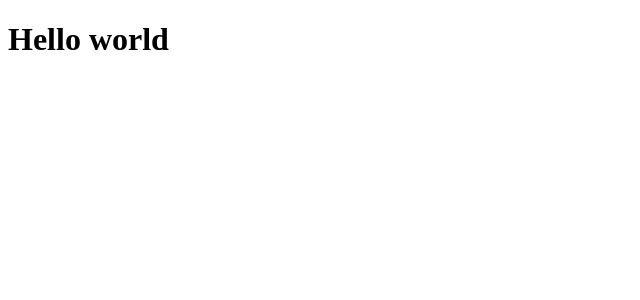
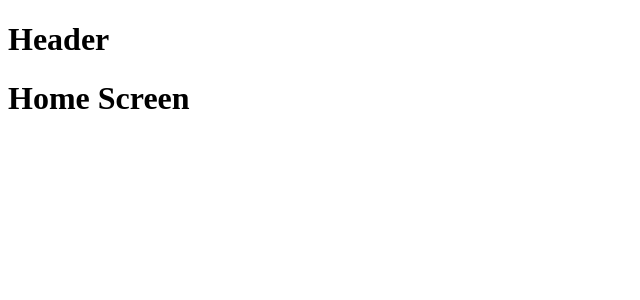
Before and after one commit to AlanJhonatan/ignite-reactjs-challenge-coffee-delivery, a React (Vite) app: page / in a window 1280 px wide. Shown: the top 300 px of the page, without its empty margins (0-640 px from the left). Built offline with nearby package versions, Linux system fonts and the light colour scheme.

Commit message:
feat: add basic navigation using BrowserRouter and Outlet

```diff
--- a/src/App.tsx
+++ b/src/App.tsx
@@ -1,3 +1,10 @@
+import { BrowserRouter } from 'react-router-dom'
+import { Router } from './Router'
+
 export function App() {
-  return <h1>Hello world</h1>
+  return (
+    <BrowserRouter>
+      <Router />
+    </BrowserRouter>
+  )
 }
--- /dev/null
+++ b/src/Router.tsx
@@ -0,0 +1,15 @@
+import { Route, Routes } from 'react-router-dom'
+import { Home } from './pages/Home'
+import { Header } from './components/Header'
+import { Checkout } from './pages/Checkout'
+
+export function Router() {
+  return (
+    <Routes>
+      <Route path="/" element={<Header />}>
+        <Route path="/" element={<Home />} />
+        <Route path="/checkout" element={<Checkout />} />
+      </Route>
+    </Routes>
+  )
+}
--- /dev/null
+++ b/src/components/Header/index.tsx
@@ -0,0 +1,10 @@
+import { Outlet } from 'react-router-dom'
+
+export function Header() {
+  return (
+    <>
+      <h1>Header</h1>
+      <Outlet />
+    </>
+  )
+}
--- /dev/null
+++ b/src/pages/Checkout/index.tsx
@@ -0,0 +1,3 @@
+export function Checkout() {
+  return <h1>Checkout Screen</h1>
+}
--- /dev/null
+++ b/src/pages/Home/index.tsx
@@ -0,0 +1,3 @@
+export function Home() {
+  return <h1>Home Screen</h1>
+}
```
Also changed, not shown: src/components/Header/styles.ts (added), src/pages/Checkout/styles.ts (added), src/pages/Home/styles.ts (added).
